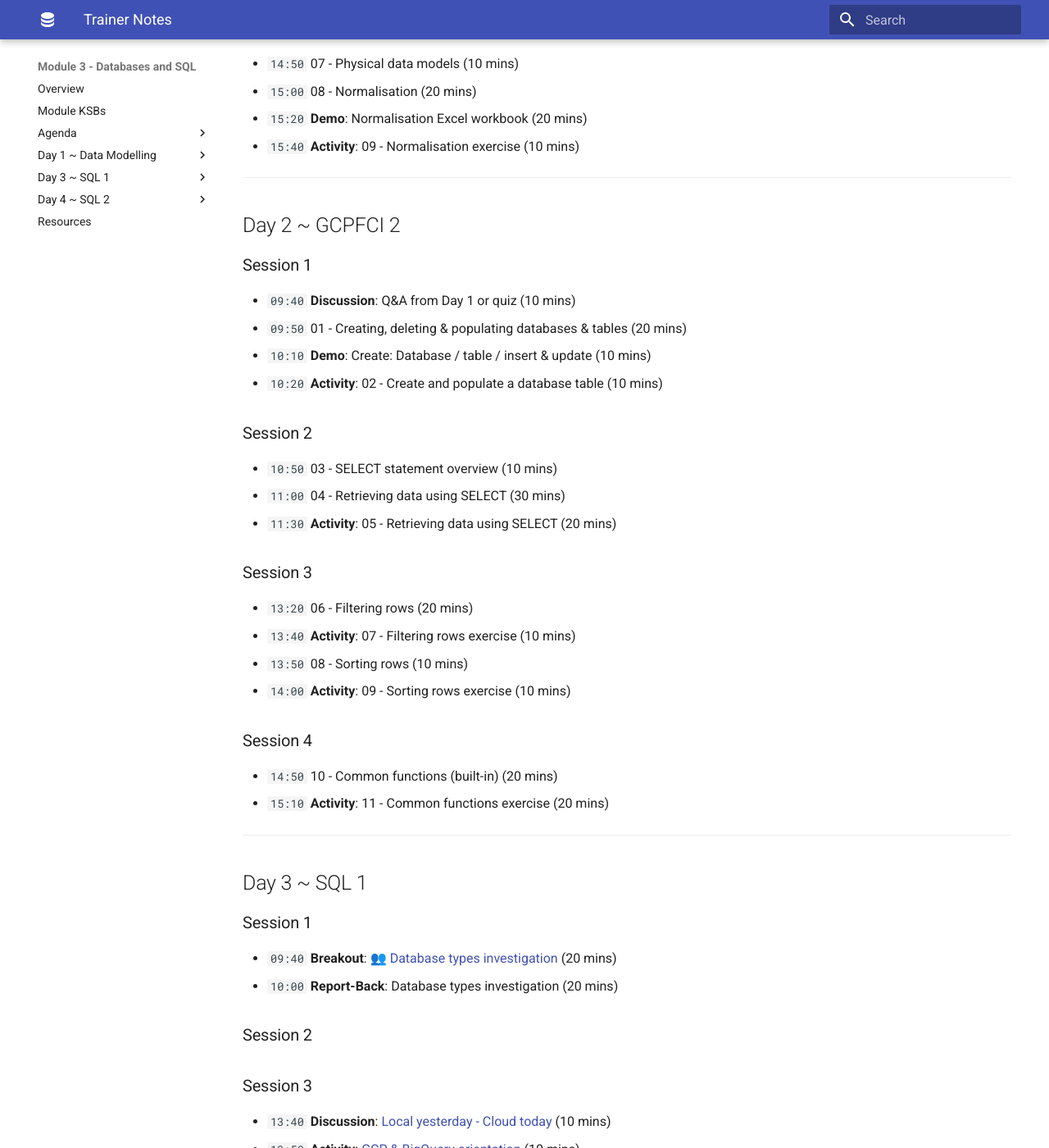
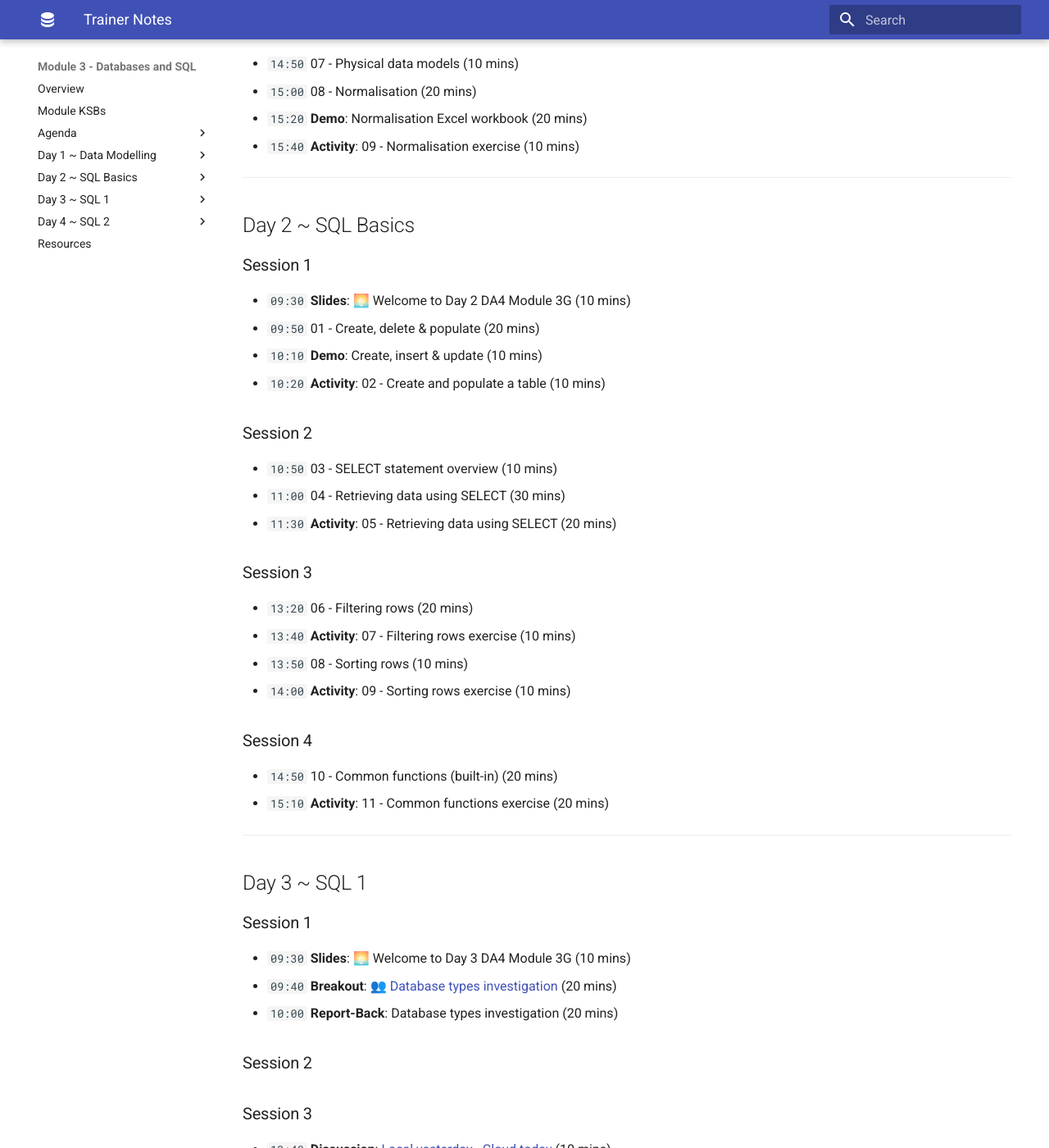
Before and after one commit to qaalabs/DA4M3G, an MkDocs documentation site: the page built from docs/trainer.md, in a window 1280 px wide and 1400 px high, scrolled down 892 px. Shown: the whole window at 82% size. Built offline with MkDocs 1.6.1 and Material for MkDocs 9.7.7, drawn with Linux system fonts in a browser that asks for light colours; some of the changed text lies outside the part shown.

Commit message:
Auto commit by uthisha

```diff
--- a/docs/trainer.md
+++ b/docs/trainer.md
@@ -34,14 +34,14 @@
 
 ---
 
-## Day 2 ~ GCPFCI 2
+## Day 2 ~ SQL Basics
 
 ### Session 1
 
-- `09:40` **Discussion**: Q&A from Day 1 or quiz (10 mins)
-- `09:50` 01 - Creating, deleting & populating databases & tables (20 mins)
-- `10:10` **Demo**: Create: Database / table / insert & update (10 mins)
-- `10:20` **Activity**: 02 - Create and populate a database table (10 mins)
+- `09:30` **Slides**: 🌅 Welcome to Day 2 DA4 Module 3G (10 mins)
+- `09:50` 01 - Create, delete & populate (20 mins)
+- `10:10` **Demo**: Create, insert & update (10 mins)
+- `10:20` **Activity**: 02 - Create and populate a table (10 mins)
 
 ### Session 2
 
@@ -67,6 +67,7 @@
 
 ### Session 1
 
+- `09:30` **Slides**: 🌅 Welcome to Day 3 DA4 Module 3G (10 mins)
 - `09:40` **Breakout**: [👥 Database types investigation](day3/db-types.md) (20 mins)
 - `10:00` **Report-Back**: Database types investigation (20 mins)
 
@@ -94,6 +95,7 @@
 
 ### Session 1
 
+- `09:30` **Slides**: 🌅 Welcome to Day 4 DA4 Module 3G (10 mins)
 - `09:40` **Instructions**: [ERD-SETUP](day4/erd-setup.md) (10 mins)
 - `09:50` **Breakout**: [👥 Table design scenarios](day4/erd-revision.md) (20 mins)
 
--- a/mkdocs.yml
+++ b/mkdocs.yml
@@ -16,6 +16,9 @@ nav:
     - Day 4: agenda/day4.md
 
   - "Day 1 ~ Data Modelling":
+    - "🖥️ VM setup": https://qaalabs.github.io/vmsetup/
+
+  - "Day 2 ~ SQL Basics":
     - "🖥️ VM setup": https://qaalabs.github.io/vmsetup/
 
   - "Day 3 ~ SQL 1":
--- a/zensical.toml
+++ b/zensical.toml
@@ -6,10 +6,14 @@ nav = [
   {"Overview" = "index.md"},
   {"Agenda" = [
     {"Day 1" = "agenda/day1.md"},
+    {"Day 2" = "agenda/day2.md"},
     {"Day 3" = "agenda/day3.md"},
     {"Day 4" = "agenda/day4.md"},
   ]},
   {"Day 1 ~ Data Modelling" = [
+    {"🖥️ VM setup" = "https://qaalabs.github.io/vmsetup/"},
+  ]},
+  {"Day 2 ~ SQL Basics" = [
     {"🖥️ VM setup" = "https://qaalabs.github.io/vmsetup/"},
   ]},
   {"Day 3 ~ SQL 1" = [
```
Also changed, not shown: docs/agenda/day2.md (+6 -6 lines), docs/agenda/day3.md (+1 -1 lines), docs/agenda/day4.md (+1 -1 lines), 1 other file.
